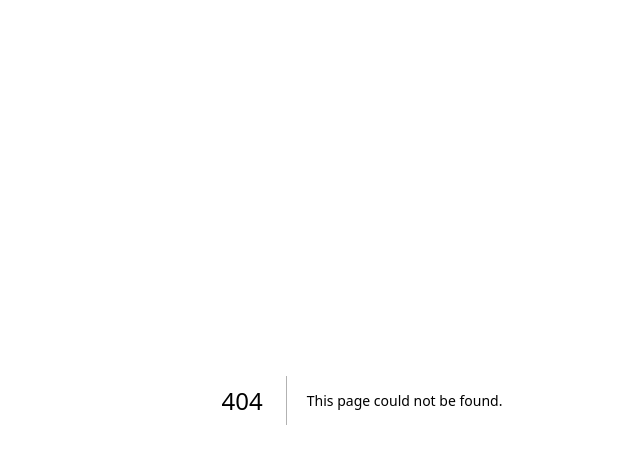
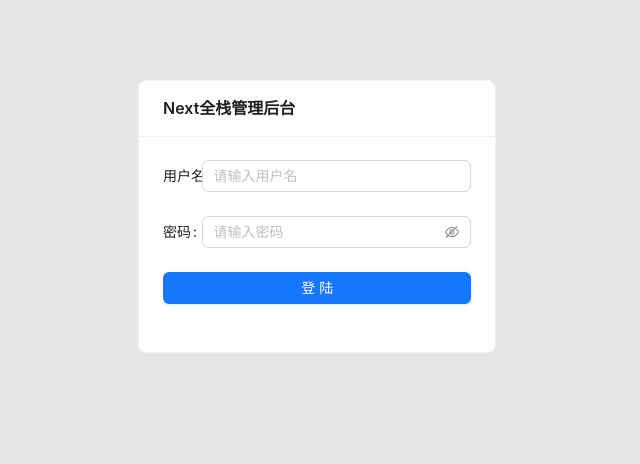
Before and after one commit to Asherzhangy/my-nextjs-app, a Next.js app: page /admin/login in a window 1280 px wide. Before the commit this address had no page. Shown: the top 464 px of the page, without its empty margins (278-918 px from the left). Built offline with nearby package versions, Linux system fonts and the light colour scheme.

Commit message:
Antデザインコンポーネントライブラリの紹介 Introducing the ant design component library

```diff
--- a/package.json
+++ b/package.json
@@ -10,6 +10,7 @@
   },
   "dependencies": {
     "@prisma/client": "^6.10.0",
+    "antd": "^5.26.1",
     "next": "15.3.3",
     "react": "^19.0.0",
     "react-dom": "^19.0.0"
--- /dev/null
+++ b/src/app/admin/_components/AntdContainer.tsx
@@ -0,0 +1,10 @@
+'use client';
+import { ConfigProvider } from 'antd';
+import zhCN from 'antd/locale/zh_CN';
+import 'antd/dist/reset.css';
+
+function AntdContainer({ children }: any) {
+  return <ConfigProvider locale={zhCN}>{children}</ConfigProvider>;
+}
+
+export default AntdContainer;
--- /dev/null
+++ b/src/app/admin/layout.tsx
@@ -0,0 +1,8 @@
+import { React } from "react";
+import AntdContainer from "./_components/AntdContainer";
+
+function adminLayout({children}:any) {
+    return (<AntdContainer >{children}</AntdContainer>)
+}
+
+export default adminLayout;
--- /dev/null
+++ b/src/app/admin/login/page.tsx
@@ -0,0 +1,28 @@
+'use client';
+import { Card, Form, Button, Input } from 'antd';
+
+function LoginPage() {
+  return (
+    <div className='login-form pt-20 mx-auto w-full max-w-md'>
+      <Card title='Next全栈管理后台' className='w-4/5 mx-auto mt-20'>
+        <Form labelCol={{span:3}} onFinish={(v)=>{
+            console.log(v)
+        }}>
+        <Form.Item name="userName" label='用户名'>
+          <Input placeholder='请输入用户名' />
+        </Form.Item>
+        <Form.Item name="password" label='密码'>
+          <Input.Password placeholder='请输入密码' />
+        </Form.Item>
+        <Form.Item>
+          <Button type='primary' htmlType='submit' className='mx-auto w-full max-w-md'>
+            登陆
+          </Button>
+        </Form.Item>
+        </Form>
+      </Card>
+    </div>
+  );
+}
+
+export default LoginPage;
```
Also changed, not shown: 1 other file (tests, documents, lock files or other folders).
